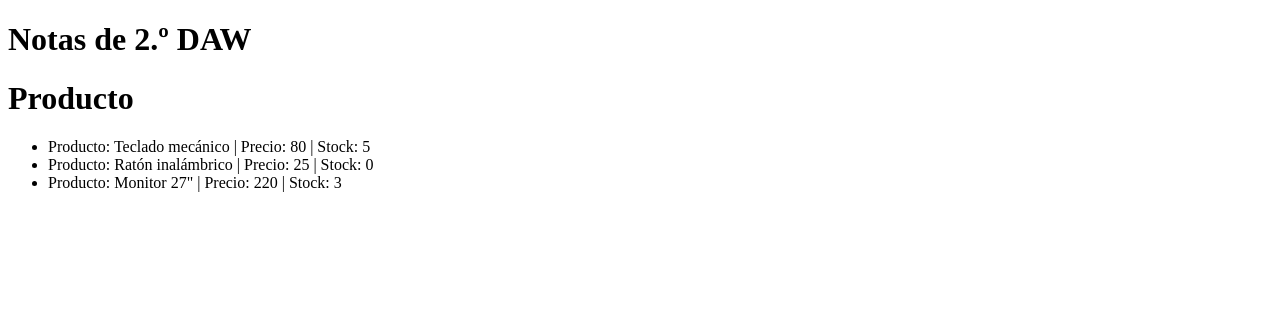
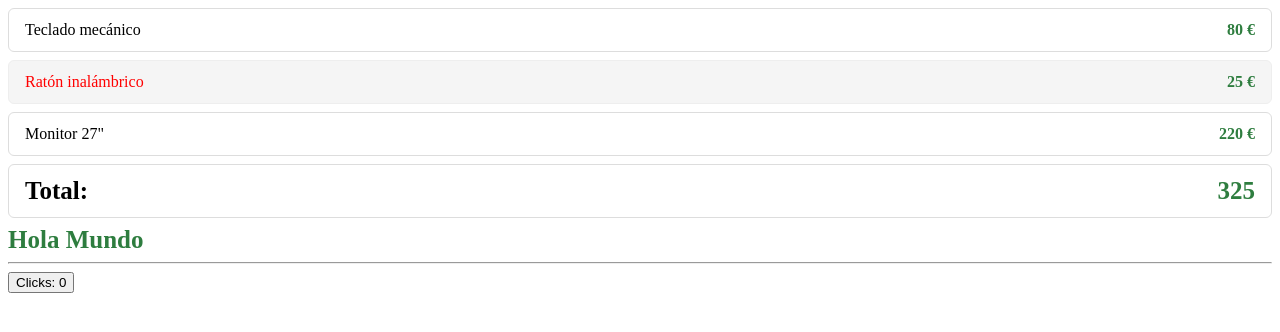
Before and after one commit to juliagarciat/curso-DWEC-26_27, a website built with Vite: page proyectos/notas/index.html in a window 1280 px wide. Built offline with nearby package versions, Linux system fonts and the light colour scheme.

Commit message:
clase 3-11-2026

```diff
--- a/proyectos/notas/index.html
+++ b/proyectos/notas/index.html
@@ -9,12 +9,12 @@
 </head>
 
 <body>
-  <main>
-    <h1>Notas de 2.º DAW</h1>
+  <main class="id">
+    <!--<h1>Notas de 2.º DAW</h1>
     <p id="average"></p>
     <p id="passed"></p>
     <p id="best"></p>
-    <ul id="student-list"></ul>
+    <ul id="student-list"></ul> -->
     <div id="products"></div>
   </main>
   <script type="module" src="/src/main.ts"></script>
--- a/proyectos/notas/src/components/dom.ts
+++ b/proyectos/notas/src/components/dom.ts
@@ -1,3 +1,5 @@
+import type { Product } from "../types/product";
+
 export function getElement<T extends Element>(selector: string, type: new () => T): T {
   const element = document.querySelector(selector);
   if (!(element instanceof type)) {
@@ -5,3 +7,44 @@ export function getElement<T extends Element>(selector: string, type: new () =>
   }
   return element;
 }
+
+export function createCard(p: Product): HTMLLIElement {
+  //creo el li
+  const li = document.createElement("li")
+  li.classList.add("card")
+  if (p.stock === 0) li.classList.add("card-sold-out")
+  // creo la etiqueta name
+  const name = document.createElement("span")
+  name.textContent = p.name
+  // etiqueta price
+  const price = document.createElement("span")
+  price.classList.add("card-price")
+  price.textContent = `${p.price} €`
+
+  li.append(name, price)
+  return li
+}
+
+// Nivel 1 --> Ejercicio: crear una funcion que genere etiquetas con el texto que le paso como parametro y con un array de clases
+export function createTextSpan(text: string, cssArray: string[]): HTMLSpanElement {
+  const span = document.createElement("span")
+  span.classList.add(...cssArray)
+  span.textContent = text
+  return span
+}
+
+
+// Nivel 2 --> crear un contador de clicks usando button y etiqueta
+
+/* hecho en el dom directamente:
+const section = document.createElement("section")
+const btnCliks = document.createElement("button")
+btnCliks.textContent = "Clicks: 0"
+section.append(btnCliks)
+const hr = document.createElement("hr")
+app.append(hr)
+app.append(section)
+*/
+
+
+// Nivel 3 --> crear un boton para reiniciar el contador
--- a/proyectos/notas/src/main.ts
+++ b/proyectos/notas/src/main.ts
@@ -1,24 +1,75 @@
-import { getElement } from "./components/dom";
+import "./style.css"
+import { createCard, createTextSpan, getElement } from "./components/dom";
 import { products } from "./services/products";
 
 
 //const title = getElement("h1", HTMLHeadingElement)
 
-const h1Product = document.createElement("h1")
+/*const h1Product = document.createElement("h1")
 h1Product.classList.add("h1Product")
 h1Product.textContent = "Producto";
 const divProducts = getElement("#products", HTMLDivElement)
 
-divProducts.append(h1Product)
+divProducts.append(h1Product)*/
 
 // un li con todos los productos que tengo
 //
 
-const ulProducts = document.createElement("ul")
-
-for (const product of products) {
+7//const ulProducts = document.createElement("ul")
+/*for (const product of products) {
   const item = document.createElement("li")
   item.textContent = `Producto: ${product.name} | Precio: ${product.price} | Stock: ${product.stock}`
   ulProducts.appendChild(item)
 }
-divProducts.append(ulProducts)
+divProducts.append(ulProducts)*/
+
+const app = getElement("#products", HTMLDivElement)
+const ulProducts = document.createElement("ul")
+
+/*for (const p of products) {
+  ulProducts.append(createCard(p))
+}*/
+
+//products.map(p => ulProducts.append(createCard(p)))
+//ulProducts.append(...products.map(p => createCard(p))) //-----
+//     ------> las dos son lo mismo
+ulProducts.append(...products.map(createCard))         //-----
+
+
+//otro li con el total del precio
+const liTotal = document.createElement("li")
+liTotal.classList.add("card", "total")
+
+const totalStrongText = document.createElement("strong")
+totalStrongText.textContent = "Total: "
+liTotal.append(totalStrongText)
+
+const totalStrong = document.createElement("strong")
+totalStrong.textContent = String(products.reduce((acc, p) => acc += p.price, 0))
+totalStrong.classList.add("card-price")
+liTotal.append(totalStrong)
+
+const strongPrueba = createTextSpan("Hola Mundo", ["card-price", "total"])
+
+
+ulProducts.append(liTotal)
+ulProducts.append(strongPrueba)
+app.append(ulProducts)
+
+/*
+ * .append              --> al final
+ * .prepend             --> al principio
+ * .before              --> justo antes de
+ * .after               --> justo despues de
+ * .replaceWith(nuevo)  --> en lugar de
+ * */
+
+//creo una seccion y meto un boton
+
+const section = document.createElement("section")
+const btnCliks = document.createElement("button")
+btnCliks.textContent = "Clicks: 0"
+section.append(btnCliks)
+const hr = document.createElement("hr")
+app.append(hr)
+app.append(section)
--- /dev/null
+++ b/proyectos/notas/src/style.css
@@ -0,0 +1,35 @@
+/* limpiamos todo mi estilo*/
+
+
+/*limpiamos la lista dinamica ul*/
+#products ul {
+  padding: 0;
+  margin: 0;
+  list-style: none;
+}
+
+.card {
+  display: flex;
+  justify-content: space-between;
+  align-items: center;
+  padding: 12px 16px;
+  margin-bottom: 8px;
+  background: #fff;
+  border: 1px solid #ddd;
+  border-radius: 6px;
+}
+
+.card-price {
+  font-weight: bold;
+  color: #2e7d3f;
+}
+
+.card-sold-out {
+  background: #f5f5f5;
+  color: #ff0000;
+  border-color: #eee;
+}
+
+.total {
+  font-size: 25px;
+}
```
